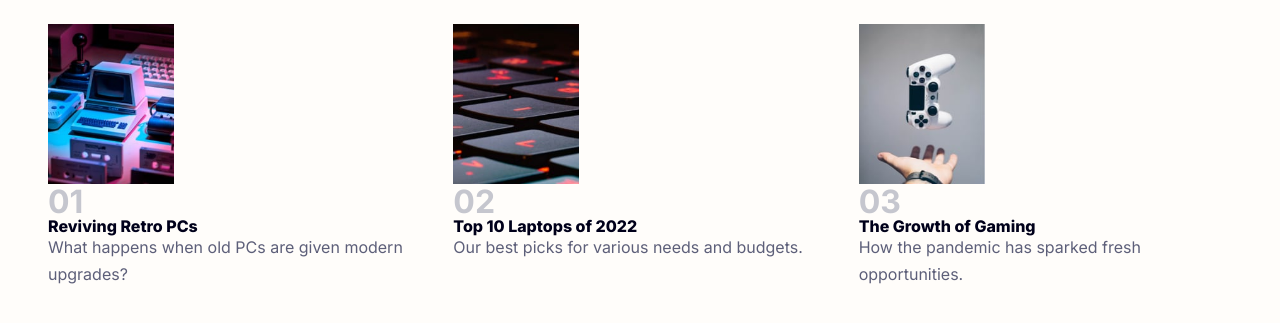
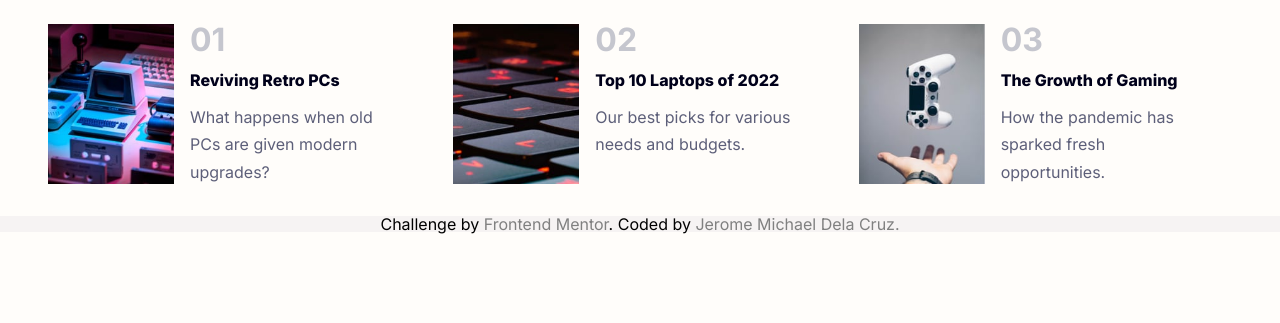
Before and after one commit to noonecaresman023/News-Homepage, a plain HTML site: page index.html in a window 1280 px wide. Shown: the part 829-1152 px from the top of the page. After the commit the page ends 1063 px from the top, so only its background shows below. Drawn offline with Linux system fonts and the light colour scheme.

Commit message:
Update index.html

```diff
--- a/index.html
+++ b/index.html
@@ -73,44 +73,41 @@
 
     <div class="article-grp">
 
-      <article class="top-article-1">
+      <article class="top-articles">
         <img class="top-article-img-1" src="./assets/images/image-retro-pcs.jpg" alt="Retro PCs"></img>
-        <div class="article-text">
+        <div class="article-info">
           <h3 class="article-rating"> 01 </h3>
           <h4 class="top-article-titles"> Reviving Retro PCs </h4>
           <p class="top-articles-p"> What happens when old PCs are given modern upgrades?</p>
         </div>
       </article>
 
-      <article class="top-article-2">
+      <article class="top-articles">
         <img class="top-article-img-2" src="./assets/images/image-top-laptops.jpg" alt="Laptops 2022"></img>
-        <div class="article-text">
+        <div class="article-info">
           <h3 class="article-rating"> 02 </h3>
           <h4 class="top-article-titles"> Top 10 Laptops of 2022 </h4>
           <p class="top-articles-p">Our best picks for various needs and budgets.</p>
         </div>
       </article>
 
-      <article class="top-article-3">
+      <article class="top-articles">
         <img class="top-article-img-3" src="./assets/images/image-gaming-growth.jpg" alt="Gaming Growth"></img>
-        <div class="article-text">
+        <div class="article-info">
           <h3 class="article-rating"> 03 </h3>
           <h4 class="top-article-titles"> The Growth of Gaming </h4>
           <p class="top-articles-p"> How the pandemic has sparked fresh opportunities.</p>
         </div>
       </article>
+
     </div>
-
-
-
-
 
   </main>
 
-  <!-- <footer>
+  <footer>
     <p> Challenge by <a href="https://www.frontendmentor.io?ref=challenge" target="_blank">Frontend Mentor</a>.</p>
-    <p> Coded by <a href="#"> Jerome Michael Dela Cruz</a>. </p>
-  </footer> -->
+    <p> Coded by <a href="#"> Jerome Michael Dela Cruz.</a> </p>
+  </footer>
 </body>
 
 </html>
```
